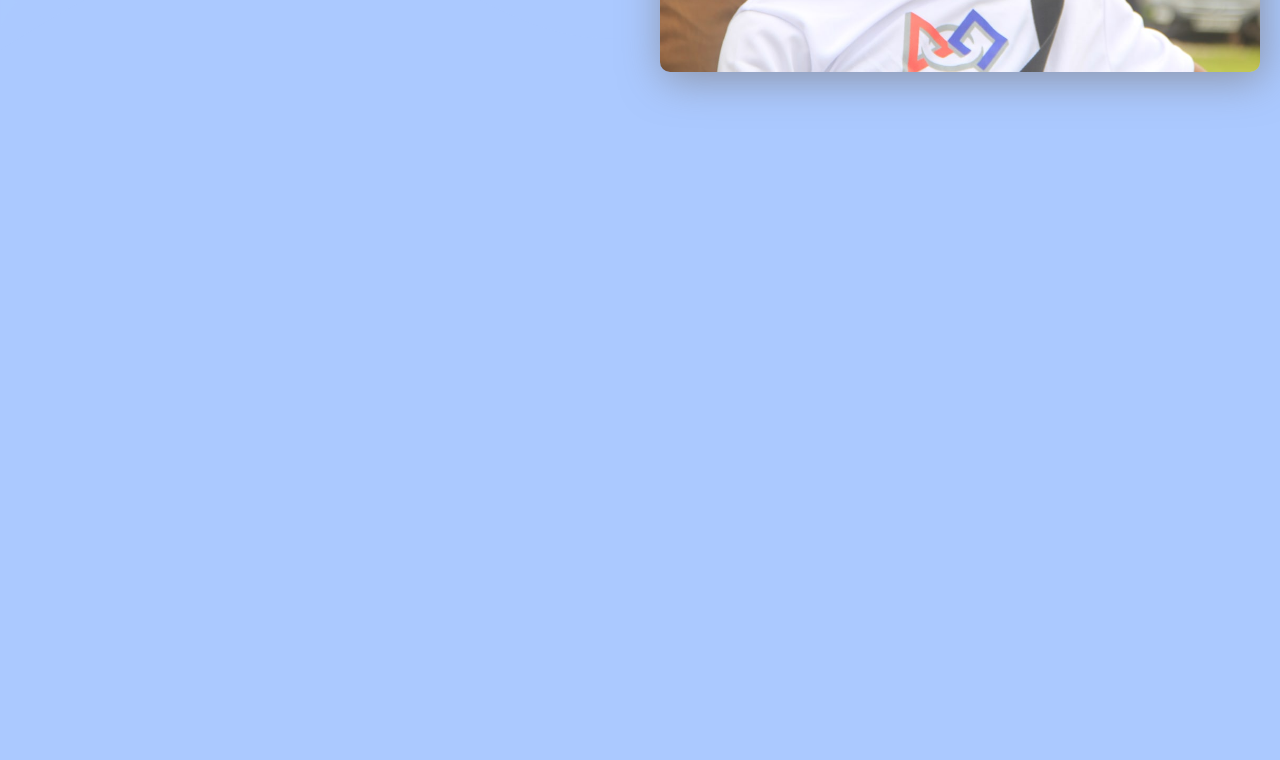
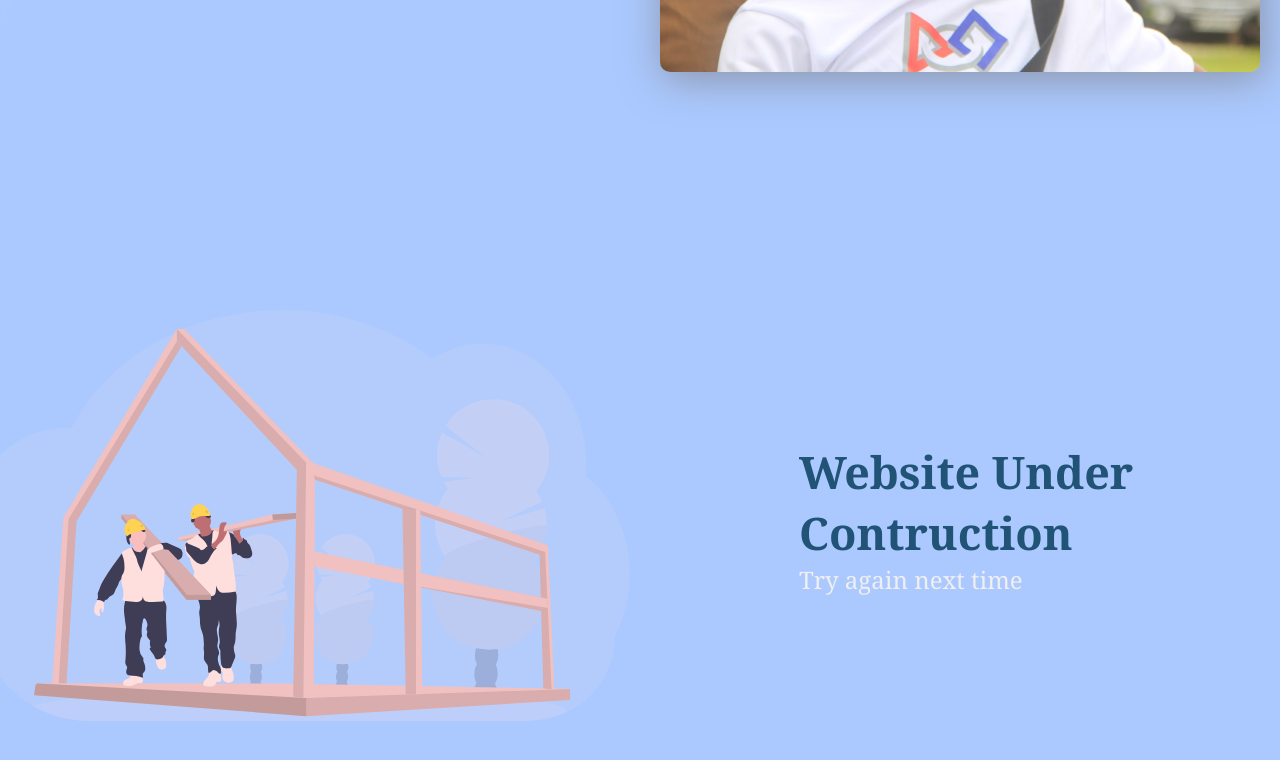
Before and after one commit to Asiedu13/Asiedu13.github.io, a plain HTML site: page index.html in a window 1280 px wide. Shown: the part 404-1164 px from the top of the page. Drawn offline with Linux system fonts and the light colour scheme.

Commit message:
Added contruction message to website

```diff
--- /dev/null
+++ b/css/_under_contruction.scss
@@ -0,0 +1,29 @@
+#under_contruction {
+    width: 100vw;
+    height: 100vh;
+    position: relative;
+    transform: translate(-40px, -40px);
+    margin-top: 20vh;
+    display: flex;
+    justify-content: space-around;
+    align-items: center;
+
+    section {
+        h2 {
+            font-size: 2.8rem;
+            color: #205375;
+        }
+        p {
+            font-size:1.5rem;
+            color: #EFEFEF;
+        }
+    }
+
+    @include border(red);
+
+    img {
+        width: 80%;
+        height: 80%;
+        @include border(white);
+    }
+}
--- a/index.html
+++ b/index.html
@@ -67,7 +67,20 @@
 
    <!-- WHo am I? section -->
    <section class="iam">
+        <section id="under_contruction">
 
+            <section>
+                <img src="./main_media/images/website_contruction.svg" alt="">
+
+            </section>
+            <section>
+                <h2>Website Under Contruction</h2>
+                <p>Try again next time</p>
+            </section>
+
+
+
+        </section>
    </section>
 
    <script src="main.js"></script>
--- a/main.js
+++ b/main.js
@@ -5,5 +5,5 @@ let img = document.querySelector('#main_header_img')
 window.addEventListener('scroll', function() {
     let value = window.scrollY
     catchText.style.top = value * 0.5 + 'px';
-    img.style.top = value * 0.05 + 'px';
+    img.style.left = value * 0.05 + 'px';
 })
--- a/style.scss
+++ b/style.scss
@@ -21,7 +21,10 @@ $p2_fine_details: #EB4747;
 body {
     background: $p2_primary;
     font-family:Cambria, Cochin, Georgia, Times, 'Times New Roman', serif;
+    overflow-x: hidden;
 }
 @import 'css/util';
 @import 'css/main_header';
 @import 'css/iam';
+
+@import 'css/under_contruction';
```
Also changed, not shown: main_media/images/website_contruction.svg (added), style.css, 1 other file.
